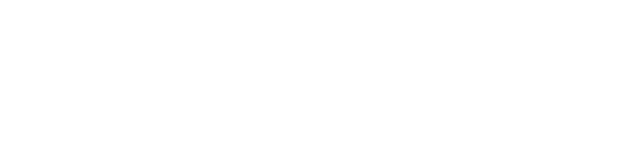
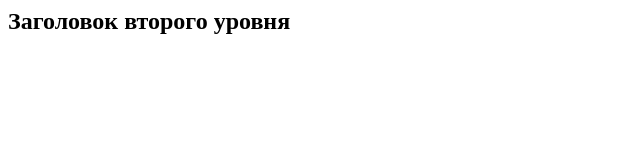
Before and after one commit to KSerzh/remote-test-2, a plain HTML site: page index.html in a window 1280 px wide. Shown: the whole page, without its empty margins (0-640 px from the left). Drawn offline with Linux system fonts and the light colour scheme.

Commit message:
Update index.html

```diff
--- a/index.html
+++ b/index.html
@@ -3,5 +3,7 @@
   <head>
     <title>My first page</title>
   </head>
-  <body></body>
+  <body>
+    <h2>Заголовок второго уровня</h2>
+  </body>
 </html>
```
